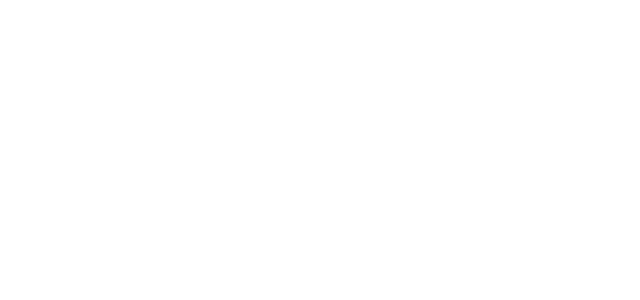
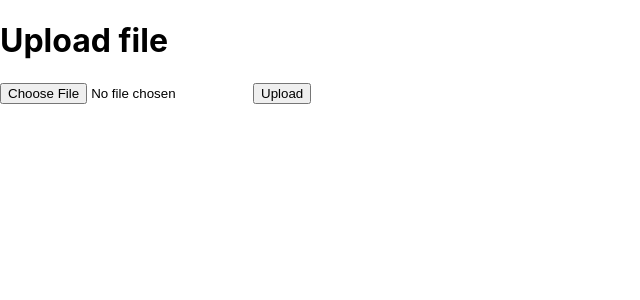
Before and after one commit to nguyldo/Verse, a React app in the folder verse/front-end/: page /upload in a window 1280 px wide. Shown: the top 300 px of the page, without its empty margins (0-640 px from the left). Built offline with nearby package versions, Linux system fonts and the light colour scheme.

Commit message:
moved upload function to react

```diff
--- a/verse/front-end/src/App.js
+++ b/verse/front-end/src/App.js
@@ -4,12 +4,14 @@
 import { BrowserRouter as Router, Route, Link } from "react-router-dom";
 
 import TestApi from "./components/testapi/index";
+import Upload from "./components/testapi/upload";
 
 class App extends React.Component {
   render() {
     return (
       <Router>
         <Route path="/" exact component={TestApi} />
+        <Route path="/upload" exact component={Upload} />
       </Router>
     )
   }
--- /dev/null
+++ b/verse/front-end/src/components/testapi/upload.js
@@ -0,0 +1,77 @@
+import React, { Component } from "react";
+
+import axios from "axios";
+
+export default class Upload extends Component {
+    constructor(props) {
+      super(props);
+      this.state = {
+        file: null,
+      };
+      //this.loadApi = this.loadApi.bind(this);
+    }
+
+    componentWillMount() {
+      //this.loadApi();
+    }
+
+    handleFile(e) {
+
+        console.log(e.target.files, "12345");
+        console.log(e.target.files[0], "12345");
+
+        this.setState({file: e.target.files[0]})
+
+    }
+
+    uploadFile(e)
+    {
+        let file = this.state.file
+
+        let formData = new FormData();
+        formData.append("file", file);
+        formData.append("filename", file.name)
+
+
+        axios({
+            url: "http://localhost:8000/upload/",
+            method: "POST",
+            data: formData
+        })
+
+        console.log(file);
+        for (let vals of formData.values()) {
+            console.log("Test: " + vals);
+        }
+
+        /*
+        const promise = await axios.get("http://localhost:8000/testapi/");
+        const status = promise.status;
+        if(status===200)
+        {
+        const data = promise.data.data;
+        this.setState({str:data});
+        }*/
+    }
+
+    render() {
+      return(
+        <div>
+            <h1>Upload file</h1>
+            <form>
+                <input type="file" name="file" onChange={(e)=>this.handleFile(e)} />
+                <button type="button" onClick={(e)=>this.uploadFile(e)}>Upload</button>
+            </form>
+        </div>
+      )
+    }
+  }
+
+/*
+    <form method="post" enctype="multipart/form-data">
+        {% csrf_token %}
+        <input type="file" name="document" id="document" multiple>
+        <button type="submit" onclick="checkType()">Upload</button>
+        <button type="button" onclick="clearUpload()">Delete Upload</button>
+    </form>
+*/
```
Also changed, not shown: 2 other files (tests, documents, lock files or other folders).
